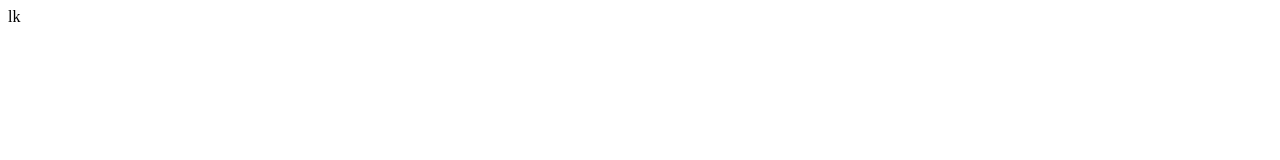
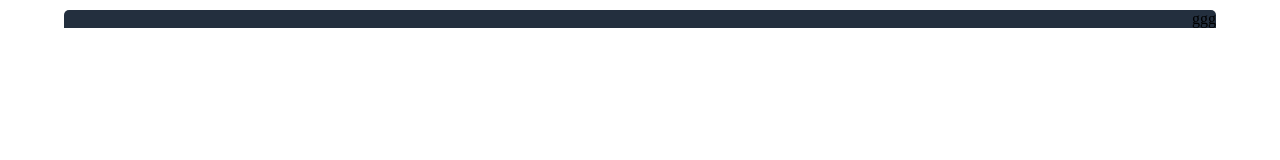
Before and after one commit to asdzxcqwedsazaxd/eshab, a plain HTML site: page index.html in a window 1280 px wide. Drawn offline with Linux system fonts and the light colour scheme.

Commit message:
add css files and add main tags in index.html

```diff
--- /dev/null
+++ b/css/main.css
@@ -0,0 +1,10 @@
+.wrapper
+{
+    width: 90%;
+    margin: 10px auto;
+}
+/* header */
+.header{
+    background-color: rgb(35, 47, 62);
+    border-radius: 5px 5px 0 0;
+}
--- /dev/null
+++ b/css/normalaiz.css
@@ -0,0 +1,12 @@
+html {
+    direction: rtl;
+}
+*{
+    box-sizing: inherit;
+}
+body
+{
+    box-sizing: border-box;
+    padding: 0;
+    margin: 0;
+}
--- a/index.html
+++ b/index.html
@@ -3,9 +3,19 @@
 <head>
     <meta charset="UTF-8">
     <meta name="viewport" content="width=device-width, initial-scale=1.0">
-    <title>Document</title>
+    <link rel="stylesheet" href="css/main.css">
+    <link rel="stylesheet" href="css/normalaiz.css">
+    <title>فروشگاه من</title>
 </head>
 <body>
-    lk
+ <div class="wrapper">
+ <header class="header">
+    <div class="tapinfo">ggg</div>
+    <div class="logo"></div>
+    <nav class="mainnav"></nav>
+ </header>
+ <main></main>
+ <footer></footer>
+</div>
 </body>
 </html>
```
